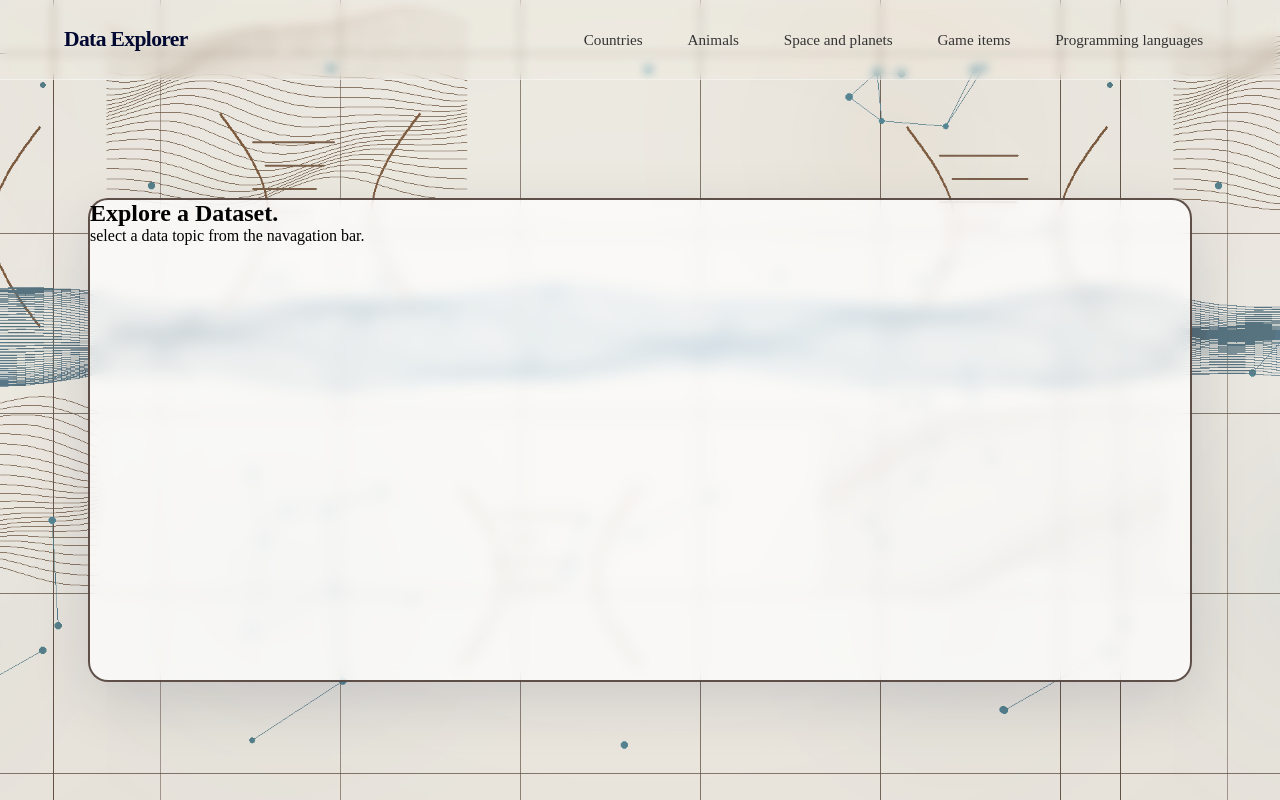
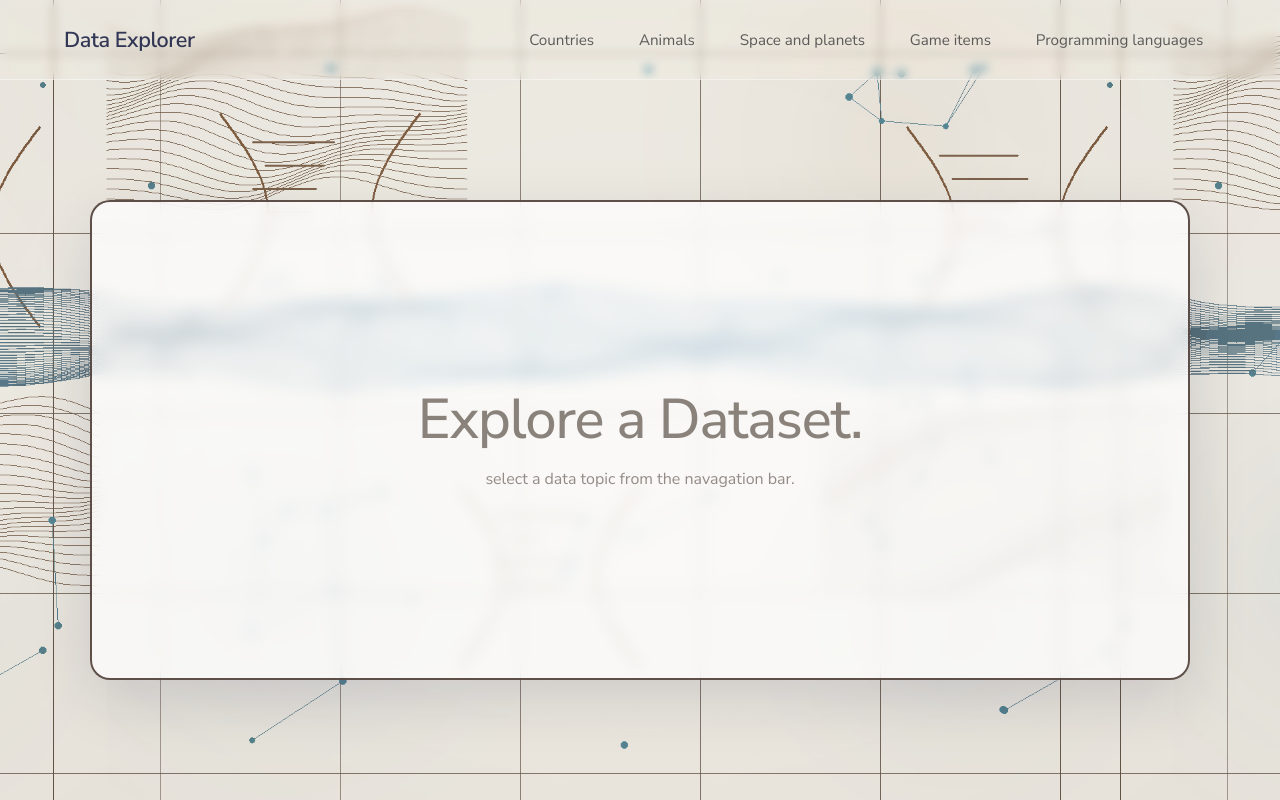
Before and after one commit to davi-sousa-queiroz/Data-Explorer, a plain HTML site: page index.html in a window 1280 px wide. Drawn offline with Linux system fonts and the light colour scheme.

Commit message:
style remaining html elements.

```diff
--- a/index.html
+++ b/index.html
@@ -4,6 +4,12 @@
     <meta charset="UTF-8" />
     <meta name="viewport" content="width=device-width, initial-scale=1.0" />
     <title>Data Explorer</title>
+    <link rel="preconnect" href="https://fonts.googleapis.com" />
+    <link rel="preconnect" href="https://fonts.gstatic.com" crossorigin />
+    <link
+      href="https://fonts.googleapis.com/css2?family=Nunito+Sans:wght@400;500;600;700&display=swap"
+      rel="stylesheet"
+    />
     <link rel="stylesheet" href="styles.css" />
   </head>
   <body>
--- a/styles.css
+++ b/styles.css
@@ -1,6 +1,7 @@
 * {
     padding: 0;
     margin: 0;
+    font-family: "Nunito Sans", sans-serif;
 }
 
 body {
@@ -33,14 +34,37 @@ nav {
 }
 
 .data-container {
+    box-sizing: border-box;
+    display: flex;
+    flex-direction: column;
+    align-items: center;
+    justify-content: center;
+    gap: 1rem;
     width: min(100%, 1100px);
     min-height: min(60vh, 700px);
+    padding: clamp(2rem, 6vw, 5rem);
     border: 2px solid rgba(52, 32, 26, 0.783);
     border-radius: 1.25rem;
     background: rgba(255, 255, 255, 0.72);
     box-shadow: 0 20px 60px rgba(0, 8, 49, 0.12);
     backdrop-filter: blur(8px);
     -webkit-backdrop-filter: blur(8px);
+    text-align: center;
+}
+
+.heading {
+    color: rgba(45, 33, 21, 0.548);
+    font-size: clamp(2rem, 5vw, 3.5rem);
+    font-weight: 500;
+    letter-spacing: -0.02em;
+    line-height: 1.1;
+}
+
+.tutorial {
+    max-width: 36rem;
+    color: rgba(50, 33, 25, 0.51);
+    font-size: 1rem;
+    line-height: 1.5;
 }
 
 nav > ul {
@@ -53,10 +77,10 @@ nav > ul {
 }
 
 .logo {
-    color: #000831;
+    color: rgba(0, 8, 49, 0.78);
     font-size: 1.35rem;
-    font-weight: 700;
-    letter-spacing: -0.03em;
+    font-weight: 600;
+    letter-spacing: -0.02em;
     white-space: nowrap;
 }
 
@@ -70,9 +94,9 @@ nav > ul {
 .link {
     padding: 0.65rem 0.8rem;
     border-radius: 999px;
-    color: #333;
+    color: rgba(51, 51, 51, 0.78);
     font-size: 0.95rem;
-    font-weight: 500;
+    font-weight: 400;
     white-space: nowrap;
     cursor: pointer;
     transition: background-color 160ms ease, color 160ms ease, transform 160ms ease;
```
